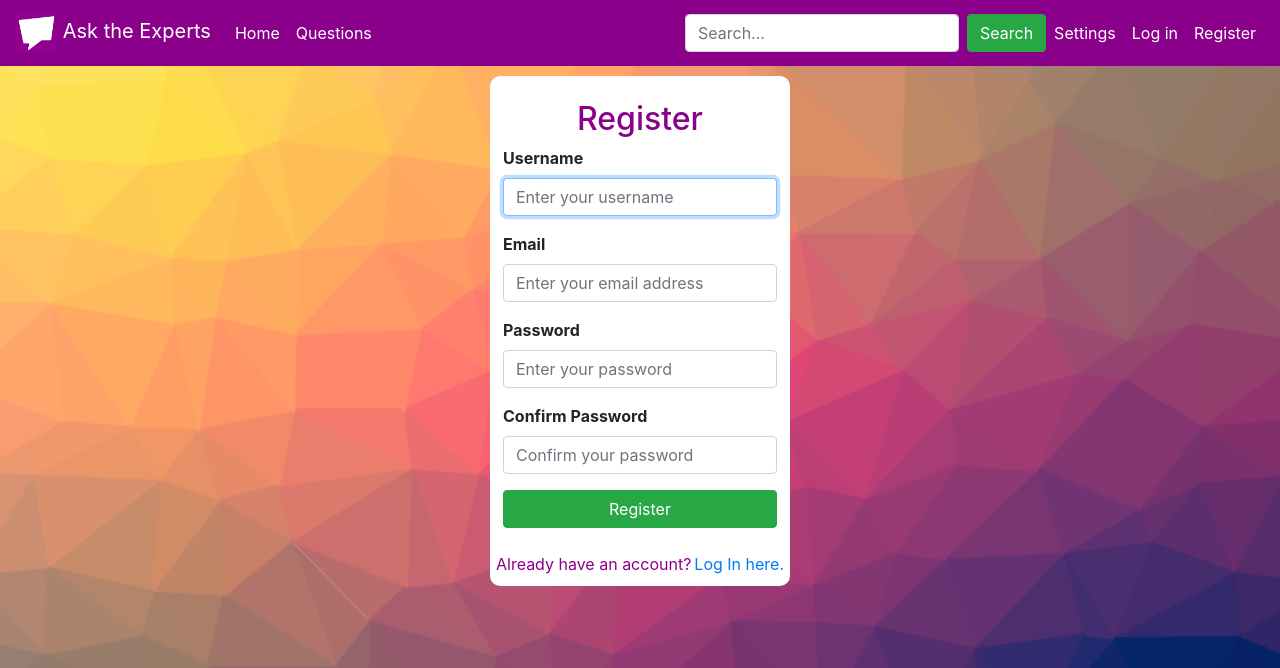
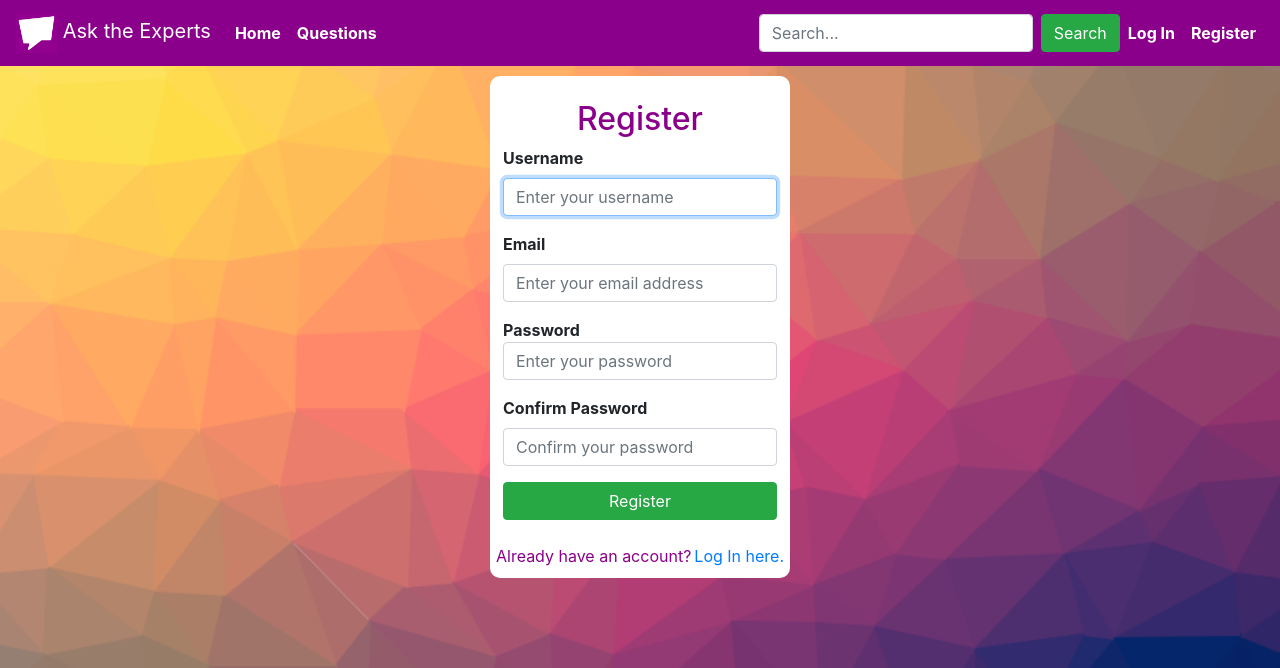
Before and after one commit to gustavocmaciel/ask-the-experts, a Django app: page /register in a window 1280 px wide. Shown: the top 668 px of the page. Run offline with Django 3.2, Linux system fonts and the light colour scheme; some libraries are stand-ins or nearby versions.

Commit message:
Add new style to navbar

```diff
--- a/asktheexperts/static/asktheexperts/styles.css
+++ b/asktheexperts/static/asktheexperts/styles.css
@@ -26,10 +26,6 @@ body {
 
 #login {
     margin-top: 40px;
-}
-
-.form-label {
-    font-weight: bold;
 }
 
 .darkmagenta {
--- a/asktheexperts/templates/asktheexperts/layout.html
+++ b/asktheexperts/templates/asktheexperts/layout.html
@@ -33,10 +33,10 @@
             <div class="collapse navbar-collapse" id="navbarSupportedContent">
                 <ul class="navbar-nav mr-auto">
                     <li class="nav-item active">
-                        <a class="nav-link" href="{% url 'index' %}">Home <span class="sr-only">(current)</span></a>
+                        <a class="nav-link" href="{% url 'index' %}"><strong>Home</strong> <span class="sr-only">(current)</span></a>
                     </li>
                     <li class="nav-item active">
-                        <a class="nav-link" href="#">Questions</a>
+                        <a class="nav-link" href="#"><strong>Questions</strong></a>
                     </li>
                 </ul>
                 <ul class="navbar-nav ml-auto">
@@ -44,15 +44,24 @@
                         <input class="form-control mr-sm-2" type="search" placeholder="Search..." aria-label="Search">
                         <button class="btn btn-success my-2 my-sm-0" type="submit">Search</button>
                     </form>
-                    <li class="nav-item active">
-                        <a class="nav-link" href="#">Settings</a>
+                    {% if user.is_authenticated %}
+                        <li class="nav-item active">
+                            <a class="nav-link" href="#"><strong>{{ user.username }}user</strong></a>
                         </li>
-                    <li class="nav-item active">
-                        <a class="nav-link" href="{% url 'login' %}">Log in</a>
-                    </li>
-                    <li class="nav-item active">
-                        <a class="nav-link" href="{% url 'register' %}">Register</a>
-                    </li>
+                        <li class="nav-item active">
+                            <a class="nav-link" href="#"><strong>Settings</strong></a>
+                        </li>
+                        <li class="nav-item active">
+                            <a class="nav-link" href="{% url 'logout' %}"><strong>Log Out</strong></a>
+                        </li>
+                    {% else %}
+                        <li class="nav-item active">
+                            <a class="nav-link" href="{% url 'login' %}"><strong>Log In</strong></a>
+                        </li>
+                        <li class="nav-item active">
+                            <a class="nav-link" href="{% url 'register' %}"><strong>Register</strong></a>
+                        </li>
+                    {% endif %}
                 </ul>
             </div>
         </nav>
--- a/asktheexperts/templates/asktheexperts/login.html
+++ b/asktheexperts/templates/asktheexperts/login.html
@@ -16,11 +16,11 @@
             <form action="{% url 'login' %}" method="post">
                 {% csrf_token %}
                 <div class="form-group">
-                    <label class="form-label">Email</label>
+                    <label><strong>Email</strong></label>
                     <input autofocus class="form-control" type="email" name="email" placeholder="Enter your email">
                 </div>
                 <div class="form-group">
-                    <label class="form-label">Password</label>
+                    <label><strong>Password</strong></label>
                     <input class="form-control" type="password" name="password" placeholder="Enter your password">
                 </div>
                 <input class="btn btn-block btn-success" type="submit" value="Login">
--- a/asktheexperts/templates/asktheexperts/register.html
+++ b/asktheexperts/templates/asktheexperts/register.html
@@ -15,19 +15,19 @@
             <form action="{% url 'register' %}" method="post">
                 {% csrf_token %}
                 <div class="form-group">
-                    <label class="form-label">Username</label>
+                    <label><strong>Username</strong></label>
                     <input class="form-control" autofocus type="text" name="username" placeholder="Enter your username">
                 </div>
                 <div class="form-group">
-                    <label class="form-label">Email</label>
+                    <label><strong>Email</strong></label>
                     <input class="form-control" type="email" name="email" placeholder="Enter your email address">
                 </div>
                 <div class="form-group">
-                    <label class="form-label">Password</label>
+                    <label"><strong>Password</strong></label>
                     <input class="form-control" type="password" name="password" placeholder="Enter your password">
                 </div>
                 <div class="form-group">
-                    <label class="form-label">Confirm Password</label>
+                    <label><strong>Confirm Password</strong></label>
                     <input class="form-control" type="password" name="confirmation" placeholder="Confirm your password">
                 </div>
                 <input class="btn btn-block btn-success" type="submit" value="Register">
```
